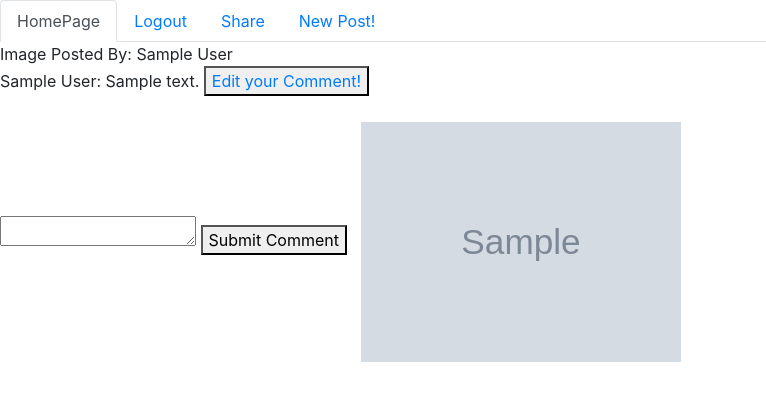
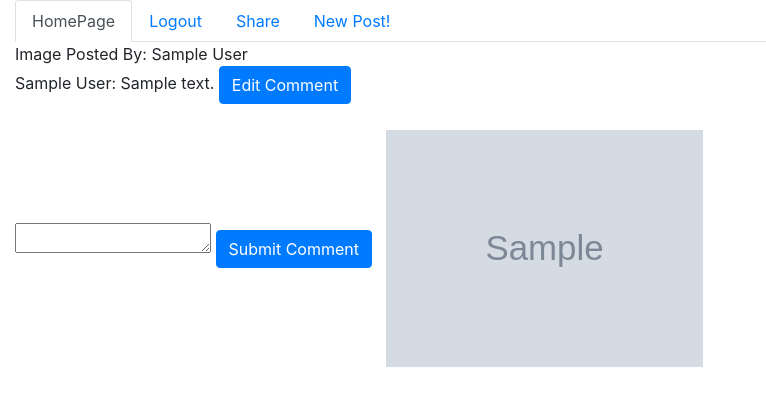
Before and after one commit to KoenSec/TechAndCoffee, a Django app: page /homePage/viewPosts in a window 1280 px wide. Shown: the top 406 px of the page, without its empty margins (0-766 px from the left). Run offline with Django 3.2, Linux system fonts and the light colour scheme; tables that the repository leaves empty hold one stand-in row (values such as "Sample post"); grey boxes marked "Sample" are stand-in pictures; some libraries are stand-ins or nearby versions.

Commit message:
changed buttons styling

```diff
--- a/techAndCoffeeApp/static/css/style.css
+++ b/techAndCoffeeApp/static/css/style.css
@@ -56,3 +56,7 @@
         font-size: larger;
     }
 }
+
+.containerNewPost{
+    margin-left: 15px;
+}
--- a/techAndCoffeeApp/templates/viewPosts.html
+++ b/techAndCoffeeApp/templates/viewPosts.html
@@ -42,14 +42,14 @@
         {% for Comment in Post.postcomment.all %}
 
         <div>
-        <p>{{Comment.user.first_name}} {{Comment.user.last_name}}: {{Comment.comment}} <button> <a href="/homePage/viewPosts/{{Comment.user.id}}/edit">Edit your Comment!</a></button></p>
+        <p>{{Comment.user.first_name}} {{Comment.user.last_name}}: {{Comment.comment}} <a class="btn btn-primary" href="/homePage/viewPosts/{{Comment.user.id}}/edit" role="button">Edit Comment</a></p>
         </div>
         {% endfor %}
         <form action="/homePage/viewPosts/createcomment"  method="POST">
         {% csrf_token %}
         <textarea name="comment" cols="17" rows="1"></textarea>
         <input type="hidden" name="Post_id" value="{{Post.id}}">
-        <button type="submit">Submit Comment</button>
+        <input class="btn btn-primary" type="submit" value="Submit Comment">
 
         <img src="{{ Post.image.url }}" class="img-responsive" style="width: 25%; margin-right: 10px; margin:10px" />
 
```
